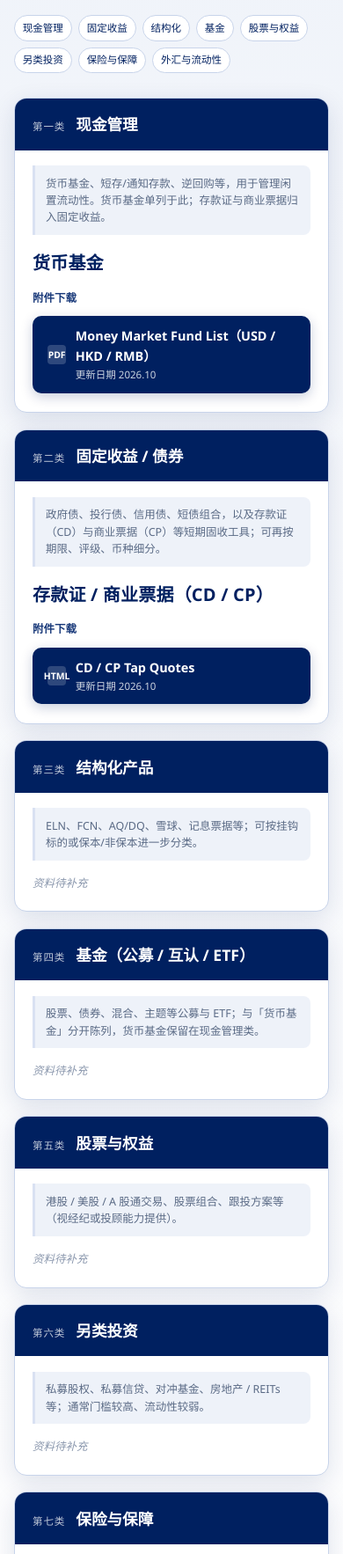
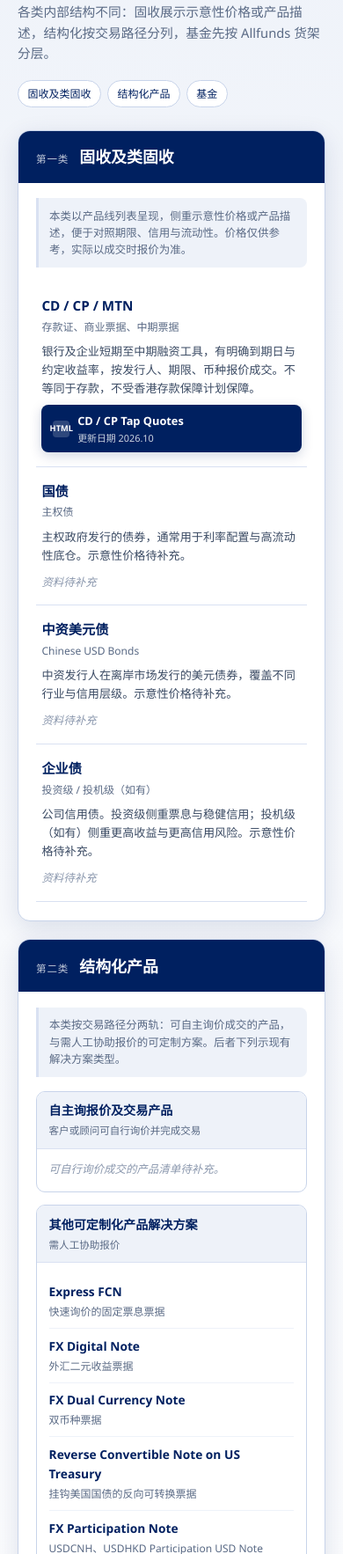
Before and after one commit to iyinli/WTI-Product-Shelf, a plain HTML site: page index.html in a window 390 px wide. Shown: the part 234-2000 px from the top of the page at 88% size. Drawn offline with Linux system fonts and the light colour scheme.

Commit message:
Restructure shelf into comprehensive investment solutions: FI, structured, funds

```diff
--- a/index.html
+++ b/index.html
@@ -3,7 +3,7 @@
 <head>
   <meta charset="UTF-8" />
   <meta name="viewport" content="width=device-width, initial-scale=1.0" />
-  <title>WTI Product Shelf · 产品货架</title>
+  <title>WTI Product Shelf · 综合投资方案</title>
   <style>
     :root {
       --navy: #002060;
@@ -14,11 +14,10 @@
       --ink: #1a1a2e;
       --muted: #5a6a85;
       --white: #ffffff;
-      --card-shadow: 0 8px 28px rgba(0, 32, 96, 0.12);
+      --line: #c8d4ea;
+      --shadow: 0 8px 28px rgba(0, 32, 96, 0.12);
     }
-
     * { box-sizing: border-box; margin: 0; padding: 0; }
-
     body {
       font-family: "Segoe UI", "PingFang SC", "Microsoft YaHei", sans-serif;
       background: linear-gradient(180deg, var(--steel-soft) 0%, #f7f9fc 40%, #fff 100%);
@@ -26,7 +25,6 @@
       min-height: 100vh;
       line-height: 1.6;
     }
-
     .topbar {
       background: linear-gradient(90deg, var(--navy-deep), var(--navy) 55%, var(--navy-mid));
       color: var(--white);
@@ -40,62 +38,38 @@
       top: 0;
       z-index: 10;
     }
-
     .brand { display: flex; flex-direction: column; gap: 0.15rem; }
     .brand strong { font-size: 1.15rem; letter-spacing: 0.02em; font-weight: 650; }
     .brand span { font-size: 0.78rem; opacity: 0.82; }
-
     .badge {
       font-size: 0.72rem;
-      background: rgba(255, 255, 255, 0.14);
-      border: 1px solid rgba(255, 255, 255, 0.28);
+      background: rgba(255,255,255,0.14);
+      border: 1px solid rgba(255,255,255,0.28);
       padding: 0.35rem 0.7rem;
       border-radius: 999px;
       white-space: nowrap;
     }
-
-    main {
-      max-width: 920px;
-      margin: 0 auto;
-      padding: 2rem 1.25rem 3.5rem;
-    }
-
-    .intro { margin-bottom: 1.5rem; }
-    .intro h1 {
-      color: var(--navy);
-      font-size: 1.55rem;
-      font-weight: 700;
-      margin-bottom: 0.4rem;
-    }
-    .intro p { color: var(--muted); font-size: 0.95rem; max-width: 42rem; }
-
-    .nav-jump {
-      display: flex;
-      flex-wrap: wrap;
-      gap: 0.45rem;
-      margin-bottom: 1.75rem;
-    }
+    main { max-width: 980px; margin: 0 auto; padding: 2rem 1.25rem 3.5rem; }
+    .intro { margin-bottom: 1.15rem; }
+    .intro h1 { color: var(--navy); font-size: 1.55rem; font-weight: 700; margin-bottom: 0.4rem; }
+    .intro p { color: var(--muted); font-size: 0.92rem; max-width: 46rem; }
+    .nav-jump { display: flex; flex-wrap: wrap; gap: 0.45rem; margin-bottom: 1.6rem; }
     .nav-jump a {
-      font-size: 0.72rem;
-      color: var(--navy);
-      text-decoration: none;
-      background: var(--white);
-      border: 1px solid #c8d4ea;
-      padding: 0.28rem 0.55rem;
-      border-radius: 999px;
+      font-size: 0.75rem; color: var(--navy); text-decoration: none;
+      background: var(--white); border: 1px solid var(--line);
+      padding: 0.3rem 0.65rem; border-radius: 999px;
     }
     .nav-jump a:hover { background: var(--steel); }
 
-    .category {
+    .block {
       background: var(--white);
-      border: 1px solid #c8d4ea;
+      border: 1px solid var(--line);
       border-radius: 14px;
       overflow: hidden;
-      box-shadow: var(--card-shadow);
-      margin-bottom: 1.15rem;
+      box-shadow: var(--shadow);
+      margin-bottom: 1.25rem;
     }
-
-    .category-header {
+    .block-header {
       background: var(--navy);
       color: var(--white);
       padding: 0.95rem 1.25rem;
@@ -104,17 +78,10 @@
       gap: 0.75rem;
       flex-wrap: wrap;
     }
-    .category-header .index {
-      font-size: 0.72rem;
-      letter-spacing: 0.08em;
-      text-transform: uppercase;
-      opacity: 0.75;
-    }
-    .category-header h2 { font-size: 1.1rem; font-weight: 650; }
-
-    .category-body { padding: 1.1rem 1.25rem 1.35rem; }
-
-    .category-desc {
+    .block-header .index { font-size: 0.72rem; letter-spacing: 0.08em; text-transform: uppercase; opacity: 0.75; }
+    .block-header h2 { font-size: 1.12rem; font-weight: 650; }
+    .block-body { padding: 1.1rem 1.25rem 1.35rem; }
+    .block-note {
       font-size: 0.78rem;
       color: var(--muted);
       line-height: 1.55;
@@ -125,83 +92,126 @@
       border-radius: 0 8px 8px 0;
     }
 
-    .subitem + .subitem {
-      margin-top: 1rem;
-      padding-top: 1rem;
+    /* FI: table-like rows for indicative price / description */
+    .fi-table { width: 100%; border-collapse: collapse; font-size: 0.88rem; }
+    .fi-table th {
+      background: var(--navy);
+      color: #fff;
+      font-weight: 600;
+      font-size: 0.75rem;
+      text-align: left;
+      padding: 0.55rem 0.7rem;
+    }
+    .fi-table td {
+      border-bottom: 1px solid var(--steel);
+      padding: 0.85rem 0.7rem;
+      vertical-align: top;
+    }
+    .fi-table tr:last-child td { border-bottom: none; }
+    .fi-table .name { color: var(--navy); font-weight: 700; font-size: 0.95rem; width: 26%; }
+    .fi-table .sub { display: block; font-weight: 500; font-size: 0.75rem; color: var(--muted); margin-top: 0.15rem; }
+    .fi-table .desc { color: #3a4a63; font-size: 0.82rem; }
+    .pending { color: #8a97ad; font-style: italic; font-size: 0.78rem; }
+
+    /* Structured: two tracks */
+    .tracks {
+      display: grid;
+      grid-template-columns: 1fr 1fr;
+      gap: 0.9rem;
+    }
+    .track {
+      border: 1px solid var(--line);
+      border-radius: 10px;
+      overflow: hidden;
+      background: #fff;
+    }
+    .track-h {
+      padding: 0.65rem 0.85rem;
+      font-size: 0.88rem;
+      font-weight: 700;
+      color: var(--navy);
+      background: var(--steel-soft);
+      border-bottom: 1px solid var(--steel);
+    }
+    .track-h small { display: block; font-weight: 500; color: var(--muted); font-size: 0.72rem; margin-top: 0.15rem; }
+    .track-b { padding: 0.8rem 0.85rem 0.95rem; }
+    .prod-list { list-style: none; }
+    .prod-list li {
+      padding: 0.55rem 0;
+      border-bottom: 1px solid var(--steel-soft);
+      font-size: 0.86rem;
+      color: var(--navy);
+      font-weight: 650;
+    }
+    .prod-list li:last-child { border-bottom: none; }
+    .prod-list li span {
+      display: block;
+      font-weight: 400;
+      font-size: 0.75rem;
+      color: var(--muted);
+      margin-top: 0.12rem;
+    }
+
+    /* Funds: two pillars with nested types */
+    .pillars {
+      display: grid;
+      grid-template-columns: 1fr 1fr;
+      gap: 0.9rem;
+    }
+    .pillar {
+      border: 1px solid var(--line);
+      border-radius: 10px;
+      overflow: hidden;
+    }
+    .pillar-h {
+      background: var(--navy);
+      color: #fff;
+      padding: 0.65rem 0.85rem;
+      font-size: 0.95rem;
+      font-weight: 700;
+    }
+    .pillar-h small { display: block; font-weight: 400; opacity: 0.82; font-size: 0.72rem; margin-top: 0.12rem; }
+    .fund-item {
+      padding: 0.8rem 0.85rem;
       border-top: 1px solid var(--steel);
     }
-
-    .subitem-label {
-      display: block;
-      color: var(--navy);
-      font-size: 1.25rem;
-      font-weight: 700;
-      letter-spacing: 0.01em;
-      margin-bottom: 0.85rem;
-    }
-
-    .empty-note {
-      font-size: 0.78rem;
-      color: #8a97ad;
-      font-style: italic;
-    }
-
-    .attachments {
-      display: flex;
-      flex-direction: column;
-      gap: 0.65rem;
-    }
-    .attachments .caption {
-      font-size: 0.78rem;
-      color: var(--navy-mid);
-      font-weight: 600;
-    }
+    .fund-item h3 { color: var(--navy); font-size: 1rem; font-weight: 700; margin-bottom: 0.35rem; }
 
     a.download {
       display: inline-flex;
       align-items: center;
-      gap: 0.65rem;
+      gap: 0.55rem;
       width: fit-content;
       max-width: 100%;
       background: var(--navy);
       color: var(--white);
       text-decoration: none;
-      padding: 0.7rem 1.05rem;
-      border-radius: 10px;
-      font-size: 0.9rem;
+      padding: 0.5rem 0.8rem;
+      border-radius: 8px;
+      font-size: 0.8rem;
       font-weight: 600;
-      transition: background 0.15s ease, transform 0.15s ease;
-      box-shadow: 0 4px 14px rgba(0, 32, 96, 0.22);
+      box-shadow: 0 4px 14px rgba(0, 32, 96, 0.18);
     }
-    a.download:hover { background: var(--navy-mid); transform: translateY(-1px); }
+    a.download:hover { background: var(--navy-mid); }
     a.download .icon {
-      width: 1.35rem;
-      height: 1.35rem;
-      border-radius: 4px;
-      background: rgba(255, 255, 255, 0.18);
-      display: inline-flex;
-      align-items: center;
-      justify-content: center;
-      font-size: 0.65rem;
-      font-weight: 700;
-      flex-shrink: 0;
+      width: 1.2rem; height: 1.2rem; border-radius: 4px;
+      background: rgba(255,255,255,0.18);
+      display: inline-flex; align-items: center; justify-content: center;
+      font-size: 0.58rem; font-weight: 700; flex-shrink: 0;
     }
-    a.download .meta {
-      display: flex;
-      flex-direction: column;
-      gap: 0.05rem;
-      min-width: 0;
-    }
-    a.download .meta small {
-      font-weight: 400;
-      font-size: 0.72rem;
-      opacity: 0.8;
-    }
+    a.download .meta { display: flex; flex-direction: column; gap: 0.02rem; min-width: 0; }
+    a.download .meta small { font-weight: 400; font-size: 0.68rem; opacity: 0.8; }
 
-    @media (max-width: 560px) {
+    @media (max-width: 720px) {
+      .tracks, .pillars { grid-template-columns: 1fr; }
+      .fi-table, .fi-table thead { display: block; }
+      .fi-table thead { display: none; }
+      .fi-table tr, .fi-table td { display: block; width: 100%; }
+      .fi-table td { border-bottom: none; padding: 0.25rem 0.4rem; }
+      .fi-table tr { border-bottom: 1px solid var(--steel); padding: 0.7rem 0; }
+      .fi-table .name { width: 100%; }
+      a.download { width: 100%; }
       .topbar { flex-direction: column; align-items: flex-start; }
-      main { padding: 1.4rem 1rem 2.5rem; }
-      a.download { width: 100%; }
     }
   </style>
 </head>
@@ -209,145 +219,161 @@
   <header class="topbar">
     <div class="brand">
       <strong>WTI Product Shelf</strong>
-      <span>Wealthtech Innovation · 产品资料货架</span>
+      <span>Wealthtech Innovation · 综合投资方案</span>
     </div>
     <div class="badge">内部产品资料汇总</div>
   </header>
 
   <main>
     <section class="intro">
-      <h1>产品资料货架</h1>
-      <p>按产品类别整理简要介绍与可下载附件。</p>
+      <h1>综合投资方案</h1>
+      <p>按「固收及类固收 / 结构化产品 / 基金」三类陈列。各类内部结构不同：固收展示示意性价格或产品描述，结构化按交易路径分列，基金先按 Allfunds 货架分层。</p>
     </section>
 
     <nav class="nav-jump" aria-label="类别跳转">
-      <a href="#cat-cash">现金管理</a>
-      <a href="#cat-fi">固定收益</a>
-      <a href="#cat-struct">结构化</a>
-      <a href="#cat-fund">基金</a>
-      <a href="#cat-equity">股票与权益</a>
-      <a href="#cat-alt">另类投资</a>
-      <a href="#cat-ins">保险与保障</a>
-      <a href="#cat-fx">外汇与流动性</a>
+      <a href="#fi">固收及类固收</a>
+      <a href="#struct">结构化产品</a>
+      <a href="#funds">基金</a>
     </nav>
 
-    <!-- 1 -->
-    <section class="category" id="cat-cash" aria-labelledby="h-cash">
-      <div class="category-header">
+    <!-- 1. Fixed income -->
+    <section class="block" id="fi">
+      <div class="block-header">
         <span class="index">第一类</span>
-        <h2 id="h-cash">现金管理</h2>
+        <h2>固收及类固收</h2>
       </div>
-      <div class="category-body">
-        <p class="category-desc">货币基金、短存/通知存款、逆回购等，用于管理闲置流动性。货币基金单列于此；存款证与商业票据归入固定收益。</p>
-        <article class="subitem" id="money-market">
-          <div class="subitem-label">货币基金</div>
-          <div class="attachments">
-            <div class="caption">附件下载</div>
-            <a class="download" href="downloads/Money-Market-Fund-List.pdf" download>
-              <span class="icon">PDF</span>
-              <span class="meta">
-                <span>Money Market Fund List（USD / HKD / RMB）</span>
-                <small>更新日期 2026.10</small>
-              </span>
-            </a>
-          </div>
-        </article>
+      <div class="block-body">
+        <p class="block-note">本类以产品线列表呈现，侧重示意性价格或产品描述，便于对照期限、信用与流动性。价格仅供参考，实际以成交时报价为准。</p>
+        <table class="fi-table">
+          <thead>
+            <tr>
+              <th>产品线</th>
+              <th>示意性价格 / 产品描述</th>
+              <th>资料</th>
+            </tr>
+          </thead>
+          <tbody>
+            <tr>
+              <td class="name">CD / CP / MTN<span class="sub">存款证、商业票据、中期票据</span></td>
+              <td class="desc">银行及企业短期至中期融资工具，有明确到期日与约定收益率，按发行人、期限、币种报价成交。不等同于存款，不受香港存款保障计划保障。</td>
+              <td>
+                <a class="download" href="downloads/CD-CP-Tap-Quotes-2026-10-22.html" target="_blank" rel="noopener">
+                  <span class="icon">HTML</span>
+                  <span class="meta">
+                    <span>CD / CP Tap Quotes</span>
+                    <small>更新日期 2026.10</small>
+                  </span>
+                </a>
+              </td>
+            </tr>
+            <tr>
+              <td class="name">国债<span class="sub">主权债</span></td>
+              <td class="desc">主权政府发行的债券，通常用于利率配置与高流动性底仓。示意性价格待补充。</td>
+              <td><span class="pending">资料待补充</span></td>
+            </tr>
+            <tr>
+              <td class="name">中资美元债<span class="sub">Chinese USD Bonds</span></td>
+              <td class="desc">中资发行人在离岸市场发行的美元债券，覆盖不同行业与信用层级。示意性价格待补充。</td>
+              <td><span class="pending">资料待补充</span></td>
+            </tr>
+            <tr>
+              <td class="name">企业债<span class="sub">投资级 / 投机级（如有）</span></td>
+              <td class="desc">公司信用债。投资级侧重票息与稳健信用；投机级（如有）侧重更高收益与更高信用风险。示意性价格待补充。</td>
+              <td><span class="pending">资料待补充</span></td>
+            </tr>
+          </tbody>
+        </table>
       </div>
     </section>
 
-    <!-- 2 -->
-    <section class="category" id="cat-fi" aria-labelledby="h-fi">
-      <div class="category-header">
+    <!-- 2. Structured -->
+    <section class="block" id="struct">
+      <div class="block-header">
         <span class="index">第二类</span>
-        <h2 id="h-fi">固定收益 / 债券</h2>
+        <h2>结构化产品</h2>
       </div>
-      <div class="category-body">
-        <p class="category-desc">政府债、投行债、信用债、短债组合，以及存款证（CD）与商业票据（CP）等短期固收工具；可再按期限、评级、币种细分。</p>
-        <article class="subitem" id="cd-cp">
-          <div class="subitem-label">存款证 / 商业票据（CD / CP）</div>
-          <div class="attachments">
-            <div class="caption">附件下载</div>
-            <a class="download" href="downloads/CD-CP-Tap-Quotes-2026-10-22.html" target="_blank" rel="noopener">
-              <span class="icon">HTML</span>
-              <span class="meta">
-                <span>CD / CP Tap Quotes</span>
-                <small>更新日期 2026.10</small>
-              </span>
-            </a>
-          </div>
-        </article>
+      <div class="block-body">
+        <p class="block-note">本类按交易路径分两轨：可自主询价成交的产品，与需人工协助报价的可定制方案。后者下列示现有解决方案类型。</p>
+        <div class="tracks">
+          <article class="track">
+            <div class="track-h">
+              自主询报价及交易产品
+              <small>客户或顾问可自行询价并完成交易</small>
+            </div>
+            <div class="track-b">
+              <p class="pending">可自行询价成交的产品清单待补充。</p>
+            </div>
+          </article>
+          <article class="track">
+            <div class="track-h">
+              其他可定制化产品解决方案
+              <small>需人工协助报价</small>
+            </div>
+            <div class="track-b">
+              <ul class="prod-list">
+                <li>Express FCN<span>快速询价的固定票息票据</span></li>
+                <li>FX Digital Note<span>外汇二元收益票据</span></li>
+                <li>FX Dual Currency Note<span>双币种票据</span></li>
+                <li>Reverse Convertible Note on US Treasury<span>挂钩美国国债的反向可转换票据</span></li>
+                <li>FX Participation Note<span>USDCNH、USDHKD Participation USD Note</span></li>
+                <li>PB Callable Linear Zero Coupon Note<span>私人银行可赎回线性零息票据</span></li>
+              </ul>
+            </div>
+          </article>
+        </div>
       </div>
     </section>
 
-    <!-- 3 -->
-    <section class="category" id="cat-struct" aria-labelledby="h-struct">
-      <div class="category-header">
+    <!-- 3. Funds -->
+    <section class="block" id="funds">
+      <div class="block-header">
         <span class="index">第三类</span>
-        <h2 id="h-struct">结构化产品</h2>
+        <h2>基金</h2>
       </div>
-      <div class="category-body">
-        <p class="category-desc">ELN、FCN、AQ/DQ、雪球、记息票据等；可按挂钩标的或保本/非保本进一步分类。</p>
-        <p class="empty-note">资料待补充</p>
-      </div>
-    </section>
-
-    <!-- 4 -->
-    <section class="category" id="cat-fund" aria-labelledby="h-fund">
-      <div class="category-header">
-        <span class="index">第四类</span>
-        <h2 id="h-fund">基金（公募 / 互认 / ETF）</h2>
-      </div>
-      <div class="category-body">
-        <p class="category-desc">股票、债券、混合、主题等公募与 ETF；与「货币基金」分开陈列，货币基金保留在现金管理类。</p>
-        <p class="empty-note">资料待补充</p>
-      </div>
-    </section>
-
-    <!-- 5 -->
-    <section class="category" id="cat-equity" aria-labelledby="h-equity">
-      <div class="category-header">
-        <span class="index">第五类</span>
-        <h2 id="h-equity">股票与权益</h2>
-      </div>
-      <div class="category-body">
-        <p class="category-desc">港股 / 美股 / A 股通交易、股票组合、跟投方案等（视经纪或投顾能力提供）。</p>
-        <p class="empty-note">资料待补充</p>
-      </div>
-    </section>
-
-    <!-- 6 -->
-    <section class="category" id="cat-alt" aria-labelledby="h-alt">
-      <div class="category-header">
-        <span class="index">第六类</span>
-        <h2 id="h-alt">另类投资</h2>
-      </div>
-      <div class="category-body">
-        <p class="category-desc">私募股权、私募信贷、对冲基金、房地产 / REITs 等；通常门槛较高、流动性较弱。</p>
-        <p class="empty-note">资料待补充</p>
-      </div>
-    </section>
-
-    <!-- 7 -->
-    <section class="category" id="cat-ins" aria-labelledby="h-ins">
-      <div class="category-header">
-        <span class="index">第七类</span>
-        <h2 id="h-ins">保险与保障</h2>
-      </div>
-      <div class="category-body">
-        <p class="category-desc">储蓄险、万用寿险、年金、保障型产品等；香港私人银行货架中常单独成类。</p>
-        <p class="empty-note">资料待补充</p>
-      </div>
-    </section>
-
-    <!-- 8 -->
-    <section class="category" id="cat-fx" aria-labelledby="h-fx">
-      <div class="category-header">
-        <span class="index">第八类</span>
-        <h2 id="h-fx">外汇与流动性工具</h2>
-      </div>
-      <div class="category-body">
-        <p class="category-desc">外汇兑换、远期 / 掉期、跨境资金安排等（视交易台能力提供）。</p>
-        <p class="empty-note">资料待补充</p>
+      <div class="block-body">
+        <p class="block-note">本类先以 Allfunds 货架为起点，按公募 / 私募分层，再按策略类型陈列。货币基金归入公募货币型，不再单列现金管理大类。</p>
+        <div class="pillars">
+          <article class="pillar">
+            <div class="pillar-h">公募<small>先覆盖 Allfunds 平台可售基金</small></div>
+            <div class="fund-item">
+              <h3>货币型</h3>
+              <a class="download" href="downloads/Money-Market-Fund-List.pdf" download>
+                <span class="icon">PDF</span>
+                <span class="meta">
+                  <span>Money Market Fund List（USD / HKD / RMB）</span>
+                  <small>更新日期 2026.10</small>
+                </span>
+              </a>
+            </div>
+            <div class="fund-item">
+              <h3>股票</h3>
+              <p class="pending">Allfunds 股票型基金清单待补充</p>
+            </div>
+            <div class="fund-item">
+              <h3>债券</h3>
+              <p class="pending">Allfunds 债券型基金清单待补充</p>
+            </div>
+            <div class="fund-item">
+              <h3>混合及另类</h3>
+              <p class="pending">Allfunds 混合及另类基金清单待补充</p>
+            </div>
+          </article>
+          <article class="pillar">
+            <div class="pillar-h">私募<small>对冲基金、私募股权及其他私募策略</small></div>
+            <div class="fund-item">
+              <h3>Hedge Fund</h3>
+              <p class="pending">资料待补充</p>
+            </div>
+            <div class="fund-item">
+              <h3>Private Equity Fund</h3>
+              <p class="pending">资料待补充</p>
+            </div>
+            <div class="fund-item">
+              <h3>其他私募策略</h3>
+              <p class="pending">后续按实际可售策略增补</p>
+            </div>
+          </article>
+        </div>
       </div>
     </section>
   </main>
```
